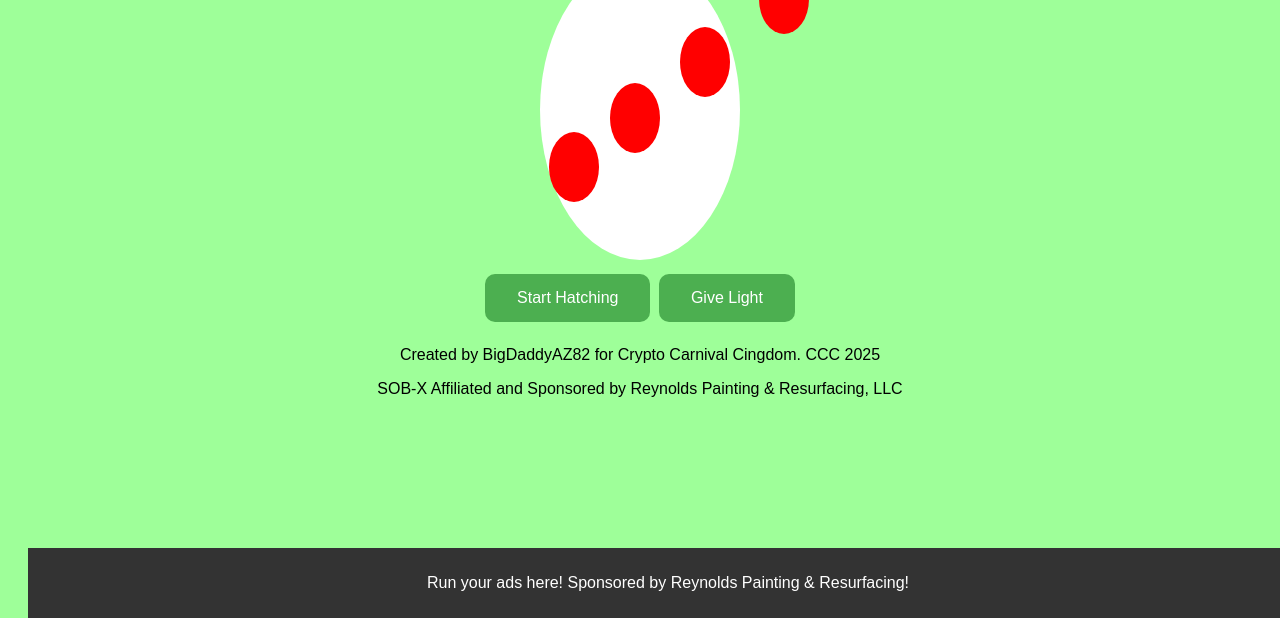
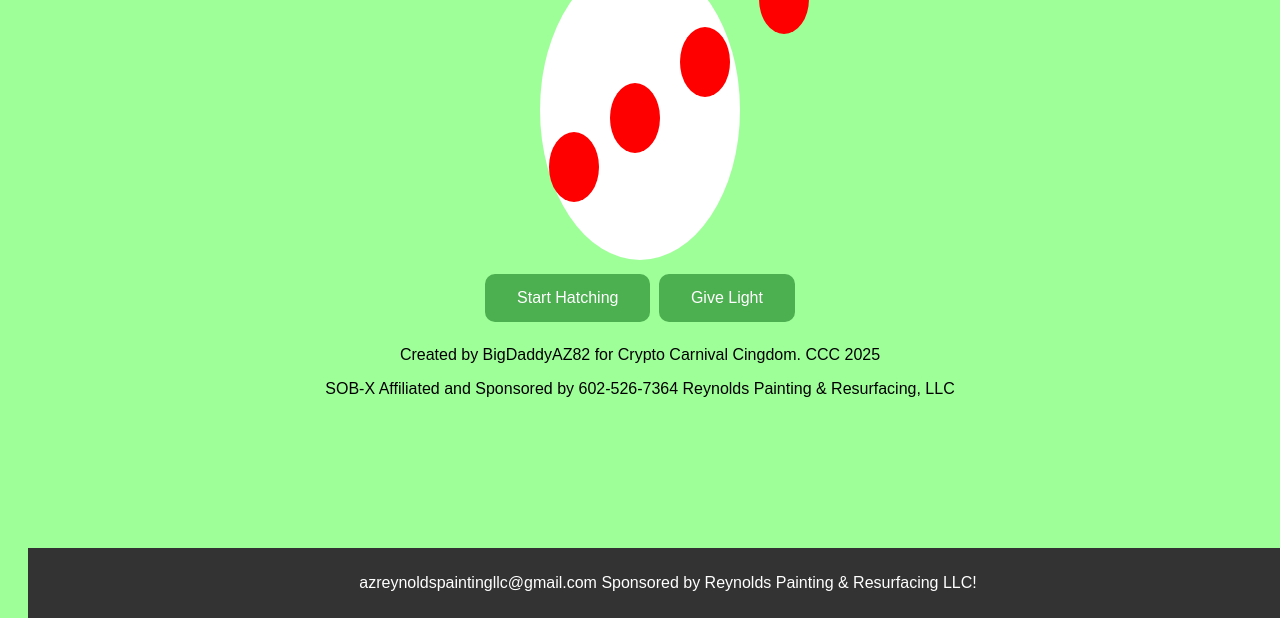
Before and after one commit to bigdaddyaz82/apple-the-parrot, a plain HTML site: page index.html in a window 1280 px wide. Shown: the part 182-800 px from the top of the page. Drawn offline with Linux system fonts and the light colour scheme.

Commit message:
Update index.html

```diff
--- a/index.html
+++ b/index.html
@@ -88,11 +88,11 @@
 
     <div class="footer">
         <p>Created by BigDaddyAZ82 for Crypto Carnival Cingdom. CCC 2025</p>
-        <p>SOB-X Affiliated and Sponsored by Reynolds Painting & Resurfacing, LLC</p>
+        <p>SOB-X Affiliated and Sponsored by 602-526-7364 Reynolds Painting & Resurfacing, LLC</p>
     </div>
 
     <div class="banner">
-        <p>Run your ads here! Sponsored by Reynolds Painting & Resurfacing!</p>
+        <p>azreynoldspaintingllc@gmail.com Sponsored by Reynolds Painting & Resurfacing LLC!</p>
     </div>
 
     <div class="balloon" style="left: 5%; animation-duration: 12s;"></div>
```
